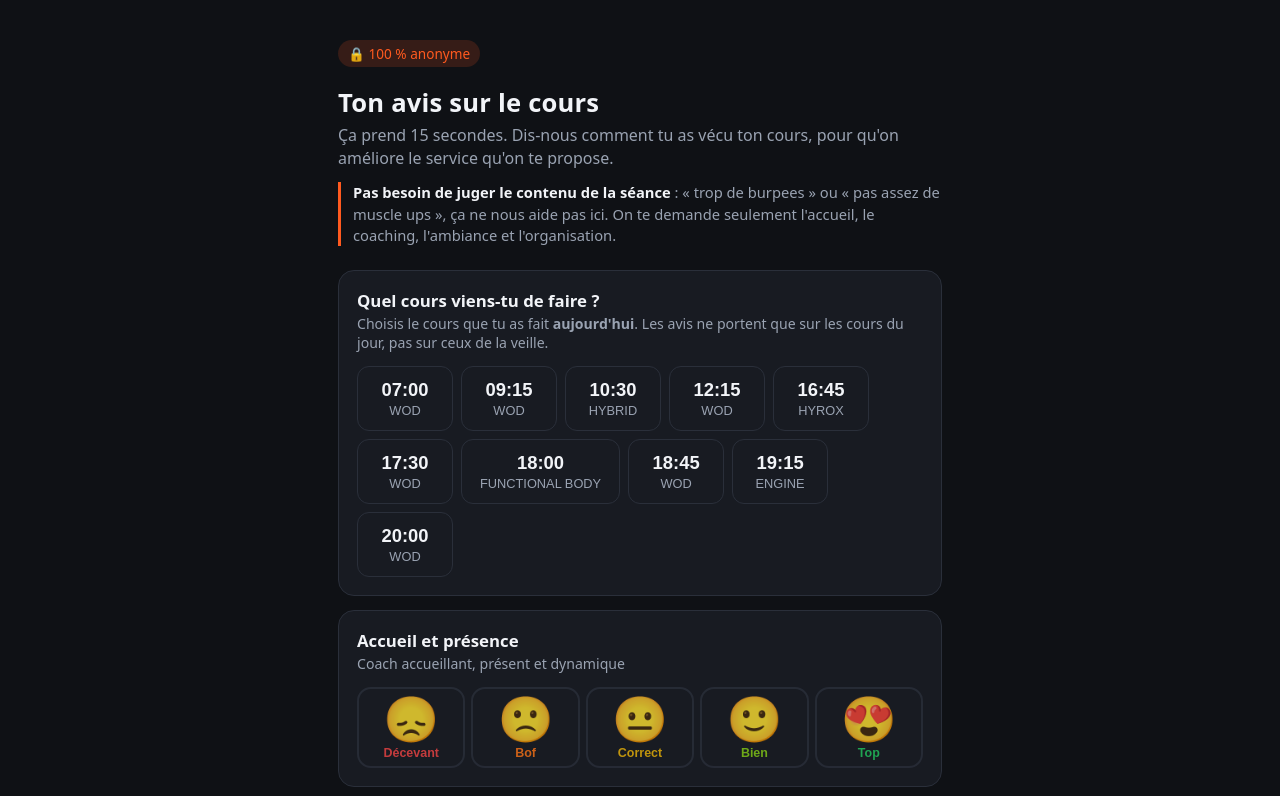
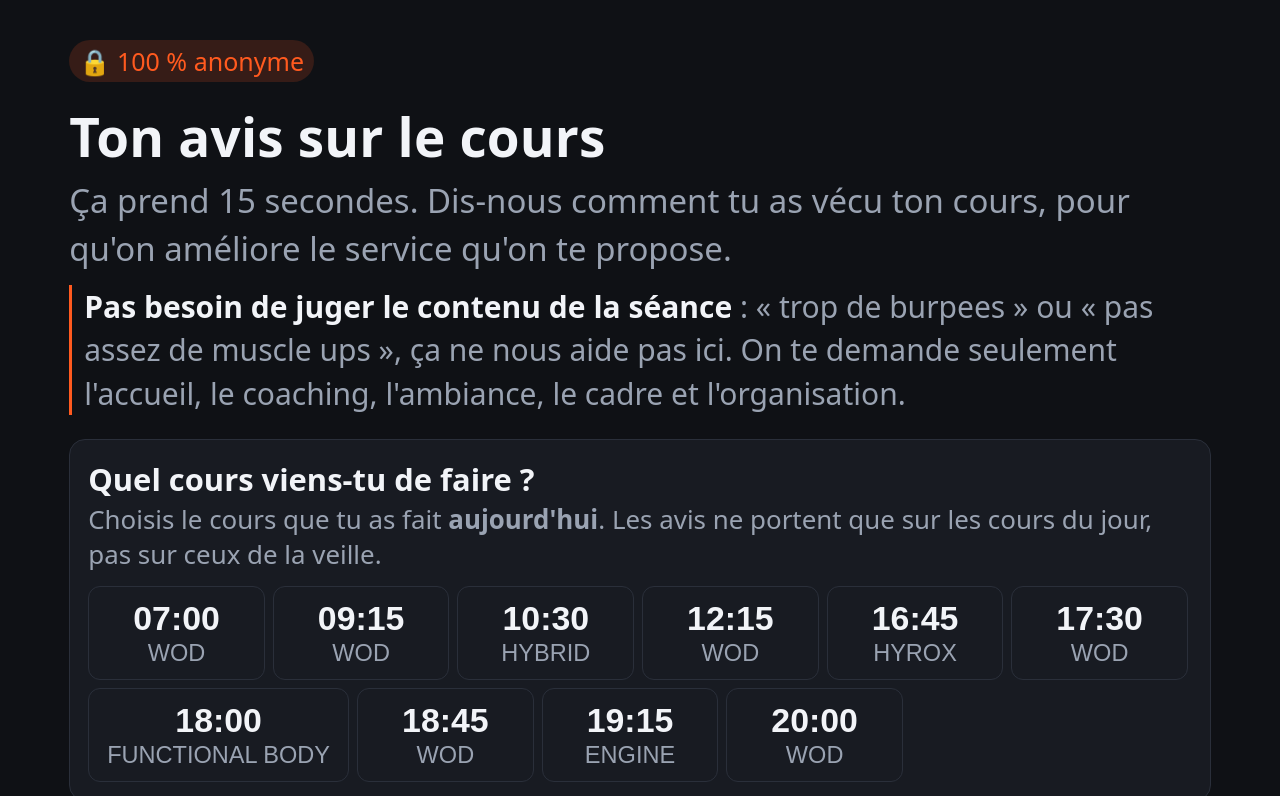
Before and after one commit to Bouch4/AVIS-COURS, a plain HTML site: page index.html in a window 1280 px wide. Shown: the top 796 px of the page. Drawn offline with Linux system fonts and the light colour scheme.

Commit message:
Add files via upload

```diff
--- a/index.html
+++ b/index.html
@@ -19,12 +19,13 @@
   * { box-sizing: border-box; -webkit-tap-highlight-color: transparent; }
   html, body { margin: 0; background: var(--bg); color: var(--text);
     font-family: system-ui, -apple-system, "Segoe UI", Roboto, sans-serif; }
-  main { max-width: 640px; margin: 0 auto; padding: 24px 18px 48px; }
-  h1 { font-size: 1.6rem; margin: 8px 0 4px; letter-spacing: .2px; }
-  .intro { color: var(--muted); margin: 0 0 24px; line-height: 1.45; }
+  html { font-size: clamp(16px, 2.3vw, 30px); } /* tout grandit avec la largeur de l'écran (tablette) */
+  main { max-width: 40rem; margin: 0 auto; padding: 24px 18px 48px; }
+  h1 { font-size: 1.8rem; margin: 8px 0 4px; letter-spacing: .2px; }
+  .intro { color: var(--muted); margin: 0 0 24px; line-height: 1.45; font-size: 1.12rem; }
   .anon { display: inline-block; font-size: .85rem; color: var(--accent);
     background: var(--accent-soft); padding: 4px 10px; border-radius: 99px; margin-bottom: 10px; }
-    .note-contenu { margin: -12px 0 24px; font-size: .92rem; border-left: 3px solid var(--accent); padding-left: 12px; }
+  .note-contenu { margin: -12px 0 24px; font-size: 1.02rem; border-left: 3px solid var(--accent); padding-left: 12px; }
   .note-contenu strong { color: var(--text); }
   section.block { background: var(--card); border: 1px solid var(--line);
     border-radius: 16px; padding: 18px; margin-bottom: 14px; }
@@ -33,7 +34,7 @@
   .slots { display: flex; flex-wrap: wrap; gap: 8px; }
   .slot { appearance: none; border: 1px solid var(--line); background: transparent;
     color: var(--text); padding: 12px 18px; border-radius: 12px; font-size: 1.05rem; cursor: pointer; }
-  .slot { display: flex; flex-direction: column; align-items: center; gap: 2px; min-width: 96px; }
+  .slot { display: flex; flex-direction: column; align-items: center; gap: 2px; min-width: 6rem; }
   .slot .t { font-size: 1.15rem; font-weight: 700; }
   .slot .n { font-size: .8rem; color: var(--muted); }
   .slot[aria-pressed="true"] .n { color: #fff; }
@@ -64,7 +65,7 @@
     align-items: center; justify-content: center; padding: 20px; z-index: 10; }
   #confirm.open { display: flex; }
   #confirm .box { background: var(--card); border: 1px solid var(--line); border-radius: 18px;
-    padding: 26px 22px; max-width: 380px; width: 100%; text-align: center; }
+    padding: 26px 22px; max-width: 24rem; width: 100%; text-align: center; }
   #confirm .big { font-size: 2.6rem; font-weight: 800; color: var(--accent); margin: 6px 0 10px; }
   #confirm .cn { font-size: 1.5rem; margin-top: 2px; }
   #confirm p { margin: 0; color: var(--muted); line-height: 1.4; }
@@ -99,7 +100,8 @@
     <span class="anon">🔒 100 % anonyme</span>
     <h1>Ton avis sur le cours</h1>
     <p class="intro">Ça prend 15 secondes. Dis-nous comment tu as vécu ton cours, pour qu'on améliore le service qu'on te propose.</p>
-    <p class="intro note-contenu"><strong>Pas besoin de juger le contenu de la séance</strong> : « trop de burpees » ou « pas assez de muscle ups », ça ne nous aide pas ici. On te demande seulement l'accueil, le coaching, l'ambiance et l'organisation.</p>
+    <p class="intro note-contenu"><strong>Pas besoin de juger le contenu de la séance</strong> : « trop de burpees » ou « pas assez de muscle ups », ça ne nous aide pas ici. On te demande seulement l'accueil, le coaching, l'ambiance, le cadre et l'organisation.</p>
+
     <section class="block">
       <h2>Quel cours viens-tu de faire ?</h2>
       <p class="sub">Choisis le cours que tu as fait <strong>aujourd'hui</strong>. Les avis ne portent que sur les cours du jour, pas sur ceux de la veille.</p>
```
